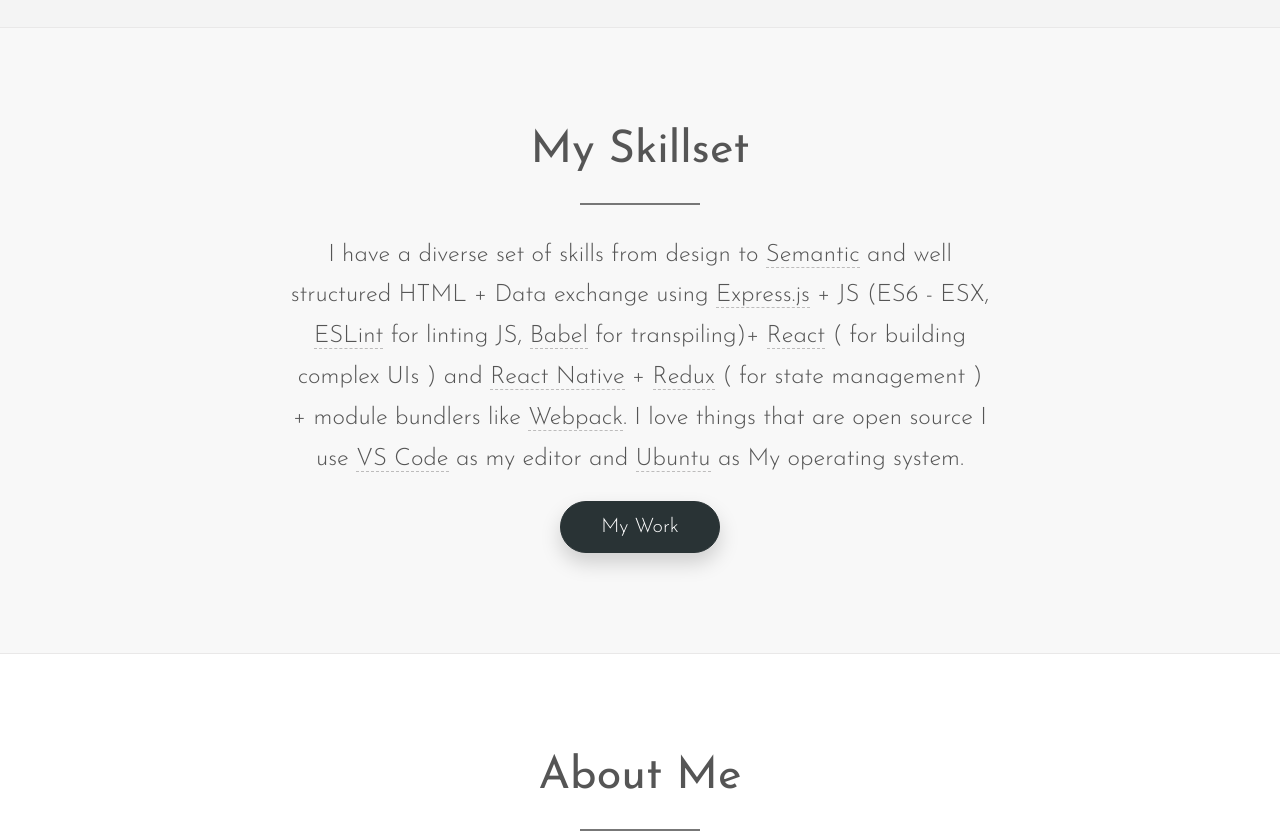
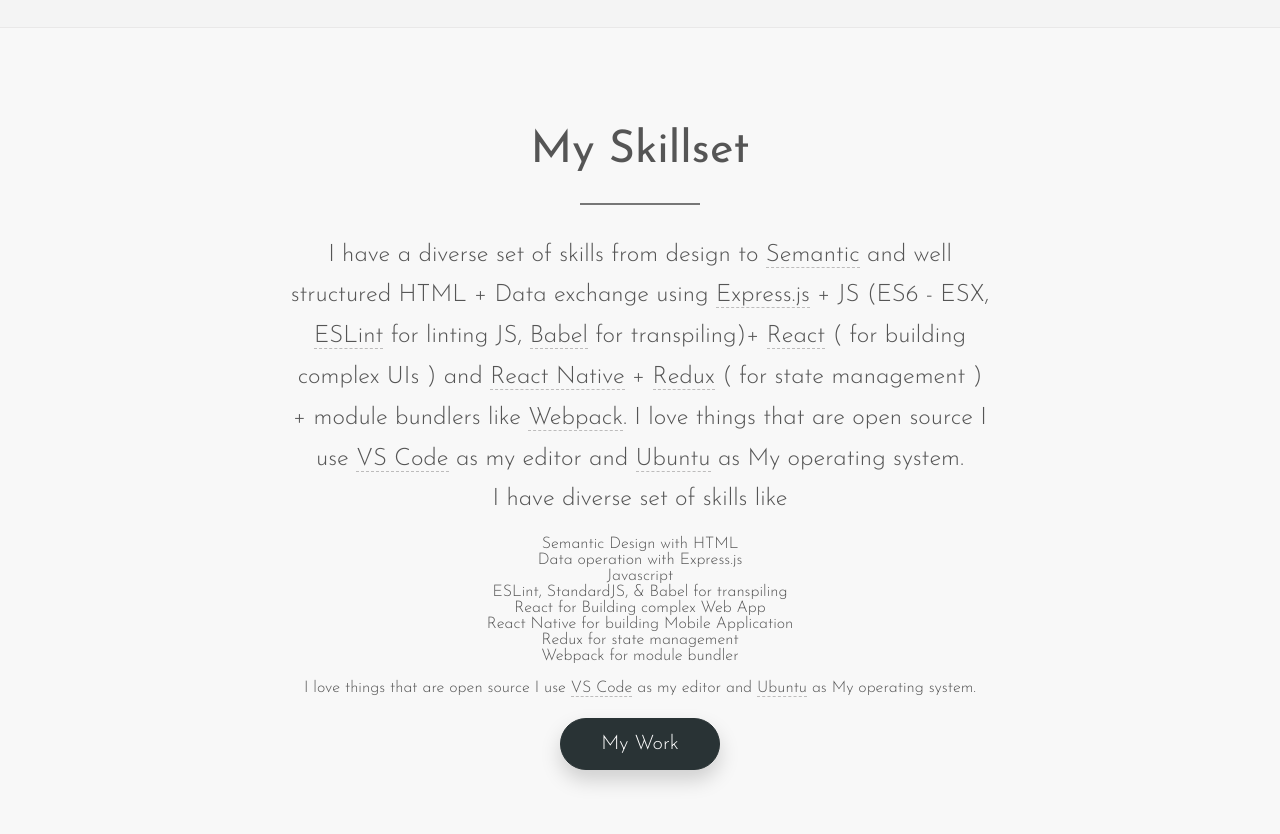
Before and after one commit to tatasfachrul/portofolio, a website built with Parcel: page src/index.html in a window 1280 px wide. Shown: the part 1400-2234 px from the top of the page. Built offline with nearby package versions, Linux system fonts and the light colour scheme.

Commit message:
update git ignore

```diff
--- a/src/index.html
+++ b/src/index.html
@@ -114,6 +114,27 @@
 					<a target="_blank" href="https://redux.js.org/">Redux</a> ( for
 					state management ) + module bundlers like
 					<a target="_blank" href="http://webpack.js.org/">Webpack</a>. </a>I love
+					things that are open source I use
+					<a target="_blank" href="https://code.visualstudio.com/">VS Code</a>
+					as my editor and
+					<a target="_blank" href="https://www.ubuntu.com/">Ubuntu</a> as My
+					operating system.
+				</p>
+				<p class="intro-text">
+					I have diverse set of skills like
+					<ul>
+						<li></li>
+						<li>Semantic Design with HTML</li>
+						<li>Data operation with Express.js</li>
+						<li>Javascript</li>
+						<li>ESLint, StandardJS, & Babel for transpiling</li>
+						<li>React for Building complex Web App</li>
+						<li>React Native for building Mobile Application</li>
+						<li>Redux for state management</li>
+						<li>Webpack for module bundler</li>
+						<li></li>
+					</ul>
+					I love
 					things that are open source I use
 					<a target="_blank" href="https://code.visualstudio.com/">VS Code</a>
 					as my editor and
```
Also changed, not shown: README.md, 1 other file.
